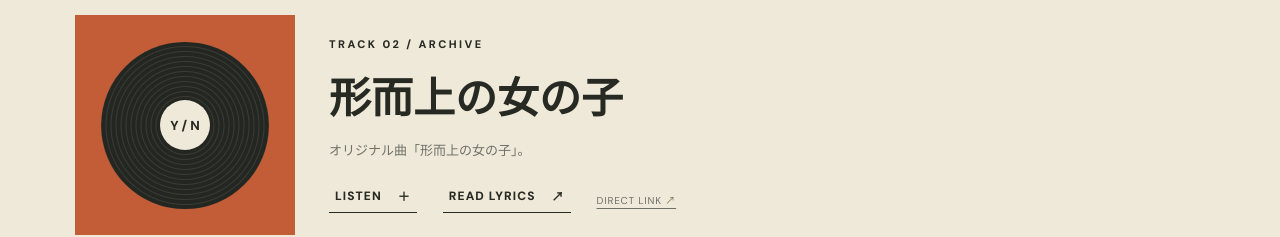
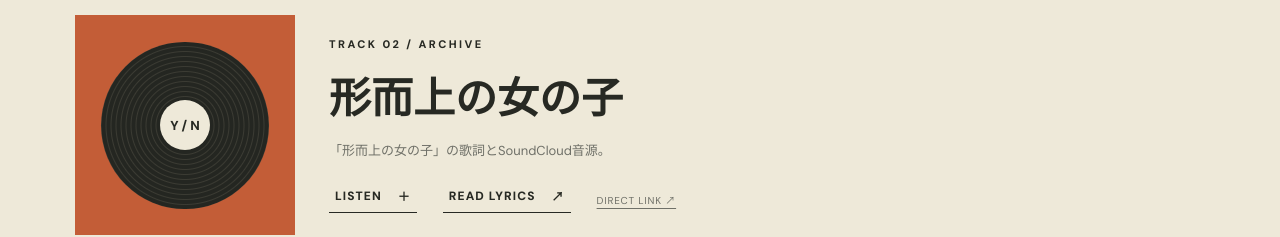
Before and after one commit to mariosannsyainndaisuki-oss/yaminabe, an Astro site: page /yaminabe/ in a window 1280 px wide. Shown: the part 940-1177 px from the top of the page. Built offline with nearby package versions, Linux system fonts and the light colour scheme; Astro itself is replaced by a stand-in of ours.

```diff
--- a/src/content/songs/keijijou-no-onnanoko.md
+++ b/src/content/songs/keijijou-no-onnanoko.md
@@ -1,6 +1,6 @@
 ---
 title: "形而上の女の子"
-description: "オリジナル曲「形而上の女の子」。"
+description: "「形而上の女の子」の歌詞とSoundCloud音源。"
 featured: false
 published: true
 audioUrl: "https://soundcloud.com/user-462656328/dldt1jrobwsg"
```
